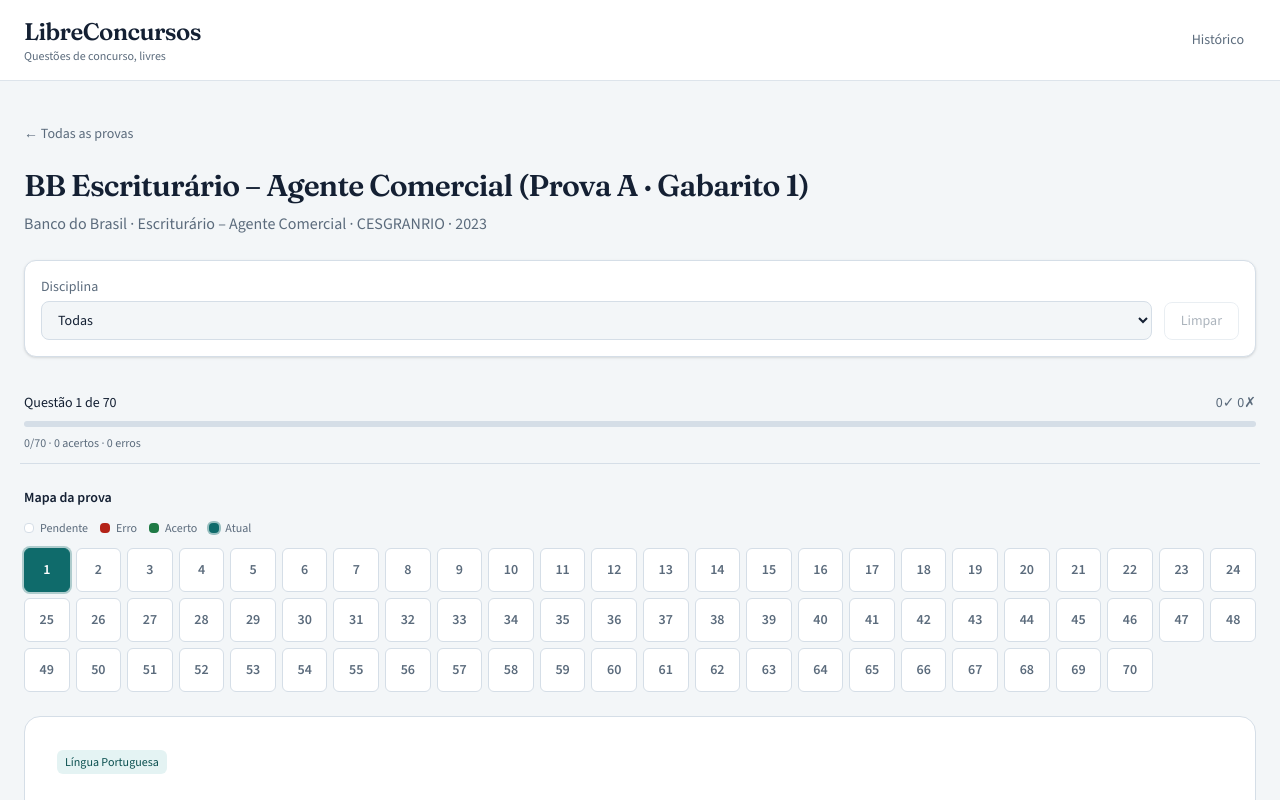
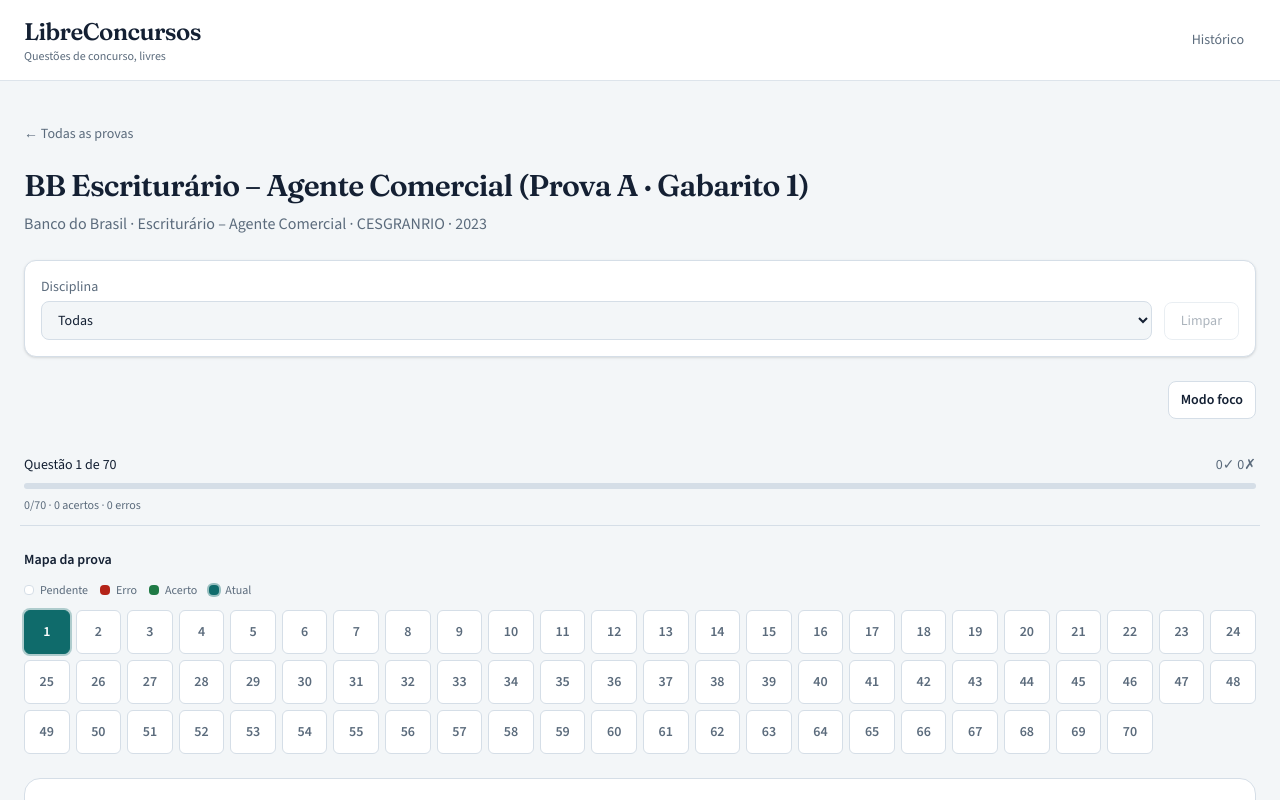
Before and after one commit to AndreXime/treino-concursos, a Next.js app: page /provas/bb-ac-2022-a-g1 in a window 1280 px wide. Shown: the top 800 px of the page. Built offline with nearby package versions, Linux system fonts and the light colour scheme.

Commit message:
feat(prova-player): adicionar modo foco para isolar a questão

```diff
--- a/src/app/globals.css
+++ b/src/app/globals.css
@@ -44,3 +44,11 @@
 	background: var(--accent-soft);
 	color: var(--accent-strong);
 }
+
+html[data-focus-mode="prova"] [data-hide-on-focus] {
+	display: none !important;
+}
+
+html[data-focus-mode="prova"] main {
+	padding-block: 1rem;
+}
--- a/src/app/layout.tsx
+++ b/src/app/layout.tsx
@@ -39,7 +39,10 @@
 				<main className="container mx-auto flex-1 px-4 py-8 sm:px-6 sm:py-10">
 					{children}
 				</main>
-				<footer className="border-t border-border/70 py-6 text-center text-xs text-muted">
+				<footer
+					className="border-t border-border/70 py-6 text-center text-xs text-muted"
+					data-hide-on-focus
+				>
 					LibreConcursos · BB Agente Comercial 2022 (Cesgranrio)
 				</footer>
 			</body>
--- a/src/app/provas/[provaId]/page.tsx
+++ b/src/app/provas/[provaId]/page.tsx
@@ -43,6 +43,7 @@
 
 	return (
 		<div className="space-y-6">
+			<div data-hide-on-focus className="space-y-6">
 				<Link
 					href="/"
 					className="inline-flex text-sm font-medium text-muted hover:text-accent"
@@ -64,6 +65,7 @@
 					disciplinas={options.disciplinas}
 					current={{ disciplina }}
 				/>
+			</div>
 
 			{questions.length === 0 ? (
 				<div className="rounded-xl border border-dashed border-border bg-surface/70 px-5 py-10 text-center">
--- a/src/components/layout/site-header.tsx
+++ b/src/components/layout/site-header.tsx
@@ -4,7 +4,7 @@
 
 export function SiteHeader() {
 	return (
-		<header className="border-b border-border/80 bg-surface">
+		<header className="border-b border-border/80 bg-surface" data-hide-on-focus>
 			<div className="container mx-auto flex items-center justify-between gap-4 px-4 py-4 sm:px-6">
 				<Link href="/" className="group flex flex-col">
 					<span className="font-display text-xl font-semibold tracking-tight text-foreground group-hover:text-accent-strong sm:text-2xl">
--- a/src/components/questions/prova-player.tsx
+++ b/src/components/questions/prova-player.tsx
@@ -40,14 +40,39 @@
 	const chromeRef = useRef<HTMLDivElement>(null);
 	const mobileMapRef = useRef<HTMLDetailsElement>(null);
 	const [justFinished, setJustFinished] = useState(false);
+	const [focusMode, setFocusMode] = useState(false);
 
 	const activeQuestionId = activeQuestion?.id;
 	useEffect(() => {
-		if (!activeQuestionId) {
+		if (!activeQuestionId || focusMode) {
 			return;
 		}
 		chromeRef.current?.scrollIntoView({ behavior: "smooth", block: "start" });
-	}, [activeQuestionId]);
+	}, [activeQuestionId, focusMode]);
+
+	useEffect(() => {
+		if (focusMode) {
+			document.documentElement.dataset.focusMode = "prova";
+		} else {
+			delete document.documentElement.dataset.focusMode;
+		}
+		return () => {
+			delete document.documentElement.dataset.focusMode;
+		};
+	}, [focusMode]);
+
+	useEffect(() => {
+		if (!focusMode) {
+			return;
+		}
+		function onKeyDown(event: KeyboardEvent) {
+			if (event.key === "Escape") {
+				setFocusMode(false);
+			}
+		}
+		window.addEventListener("keydown", onKeyDown);
+		return () => window.removeEventListener("keydown", onKeyDown);
+	}, [focusMode]);
 
 	if (questions.length === 0) {
 		return null;
@@ -168,8 +193,22 @@
 	return (
 		<div className="space-y-6">
 			<div
+				className={`flex justify-end ${focusMode ? "sticky top-0 z-20 bg-background/95 py-2 backdrop-blur" : ""}`}
+			>
+				<button
+					type="button"
+					onClick={() => setFocusMode((current) => !current)}
+					aria-pressed={focusMode}
+					title={focusMode ? "Sair do foco (Esc)" : "Esconder chrome e mapa"}
+					className="rounded-lg border border-border bg-surface px-3 py-2 text-sm font-semibold text-foreground hover:border-accent/40 hover:text-accent-strong"
+				>
+					{focusMode ? "Sair do foco" : "Modo foco"}
+				</button>
+			</div>
+
+			{!focusMode ? (
+				<div
 					ref={chromeRef}
-				data-prova-chrome
 					className="sticky top-0 z-10 -mx-1 space-y-2 border-b border-border bg-background/95 px-1 py-3 backdrop-blur"
 				>
 					<div className="flex flex-wrap items-baseline justify-between gap-2">
@@ -201,7 +240,10 @@
 						})}
 					</p>
 				</div>
+			) : null}
 
+			{!focusMode ? (
+				<>
 					<details ref={mobileMapRef} className="group lg:hidden">
 						<summary className="cursor-pointer list-none rounded-lg border border-border bg-surface px-4 py-3 text-sm font-semibold text-foreground marker:content-none [&::-webkit-details-marker]:hidden">
 							<span className="flex items-center justify-between gap-2">
@@ -220,10 +262,14 @@
 						aria-label="Navegação das questões"
 						className="hidden space-y-3 lg:block"
 					>
-				<p className="text-sm font-semibold text-foreground">Mapa da prova</p>
+						<p className="text-sm font-semibold text-foreground">
+							Mapa da prova
+						</p>
 						{renderMapLegend()}
 						{renderMapGrid(activeQuestion.id)}
 					</nav>
+				</>
+			) : null}
 
 			<QuestionResolver
 				key={activeQuestion.id}
@@ -236,7 +282,7 @@
 				}
 			/>
 
-			{showCompletion ? (
+			{!focusMode && showCompletion ? (
 				<section
 					className="rounded-2xl border border-accent/30 bg-accent-soft/50 px-5 py-6"
 					aria-labelledby="prova-conclusao-titulo"
```
Lines whose indentation alone changed are shown as unchanged.
